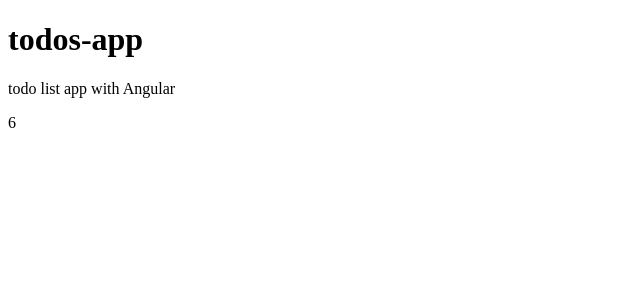
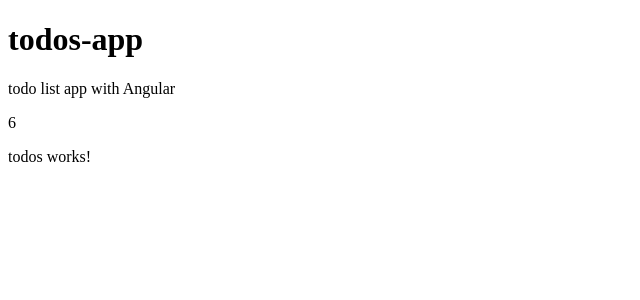
Before and after one commit to mrChernicharo/todos-app, an Angular app: page / in a window 1280 px wide. Shown: the top 300 px of the page, without its empty margins (0-640 px from the left). Built offline with nearby package versions, Linux system fonts and the light colour scheme.

Commit message:
TodosComponent + angular g c html/scss behavior

```diff
--- a/angular.json
+++ b/angular.json
@@ -7,8 +7,8 @@
 			"projectType": "application",
 			"schematics": {
 				"@schematics/angular:component": {
-          "inlineTemplate": true,
-          "inlineStyle": true,
+					"inlineTemplate": false,
+					"inlineStyle": false,
 					"style": "scss",
 					"skipTests": true
 				},
@@ -47,13 +47,8 @@
 						"polyfills": "src/polyfills.ts",
 						"tsConfig": "tsconfig.app.json",
 						"aot": true,
-            "assets": [
-              "src/favicon.ico",
-              "src/assets"
-            ],
-            "styles": [
-              "src/styles.scss"
-            ],
+						"assets": ["src/favicon.ico", "src/assets"],
+						"styles": ["src/styles.scss"],
 						"scripts": []
 					},
 					"configurations": {
@@ -105,6 +100,7 @@
 					}
 				}
 			}
-    }},
+		}
+	},
 	"defaultProject": "todos-app"
 }
--- a/src/app/app.component.html
+++ b/src/app/app.component.html
@@ -7,3 +7,4 @@
 <p>
 	{{ sum(2, 4) }}
 </p>
+<app-todos></app-todos>
--- a/src/app/app.module.ts
+++ b/src/app/app.module.ts
@@ -3,10 +3,12 @@
 
 import { AppRoutingModule } from './app-routing.module';
 import { AppComponent } from './app.component';
+import { TodosComponent } from './components/todos/todos.component';
 
 @NgModule({
   declarations: [
-    AppComponent
+    AppComponent,
+    TodosComponent
   ],
   imports: [
     BrowserModule,
--- /dev/null
+++ b/src/app/components/todos/todos.component.html
@@ -0,0 +1 @@
+<p>todos works!</p>
--- /dev/null
+++ b/src/app/components/todos/todos.component.ts
@@ -0,0 +1,15 @@
+import { Component, OnInit } from '@angular/core';
+
+@Component({
+  selector: 'app-todos',
+  templateUrl: './todos.component.html',
+  styleUrls: ['./todos.component.scss']
+})
+export class TodosComponent implements OnInit {
+
+  constructor() { }
+
+  ngOnInit(): void {
+  }
+
+}
```
Also changed, not shown: src/app/components/todos/todos.component.scss (added). Lines whose indentation alone changed are shown as unchanged.
